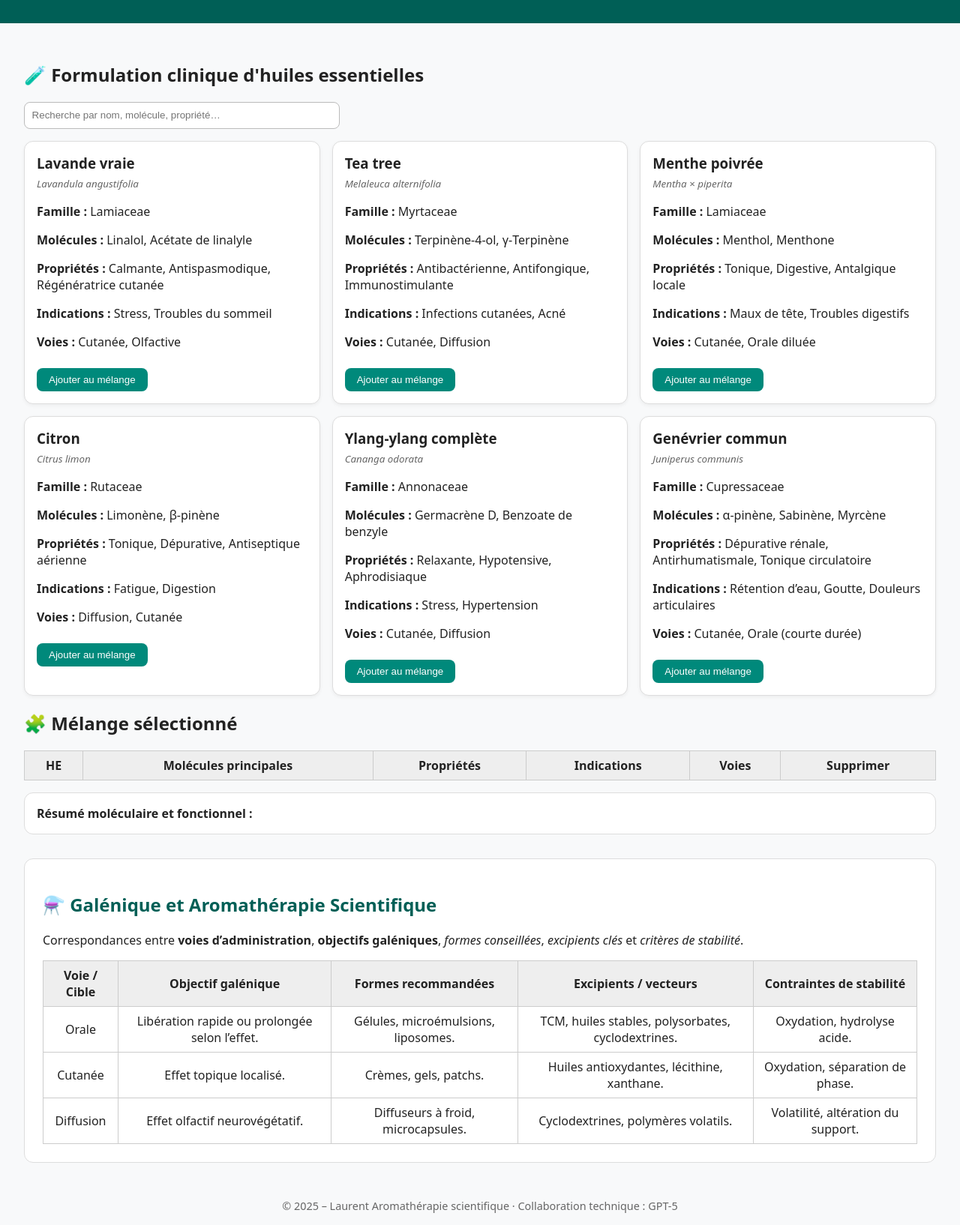
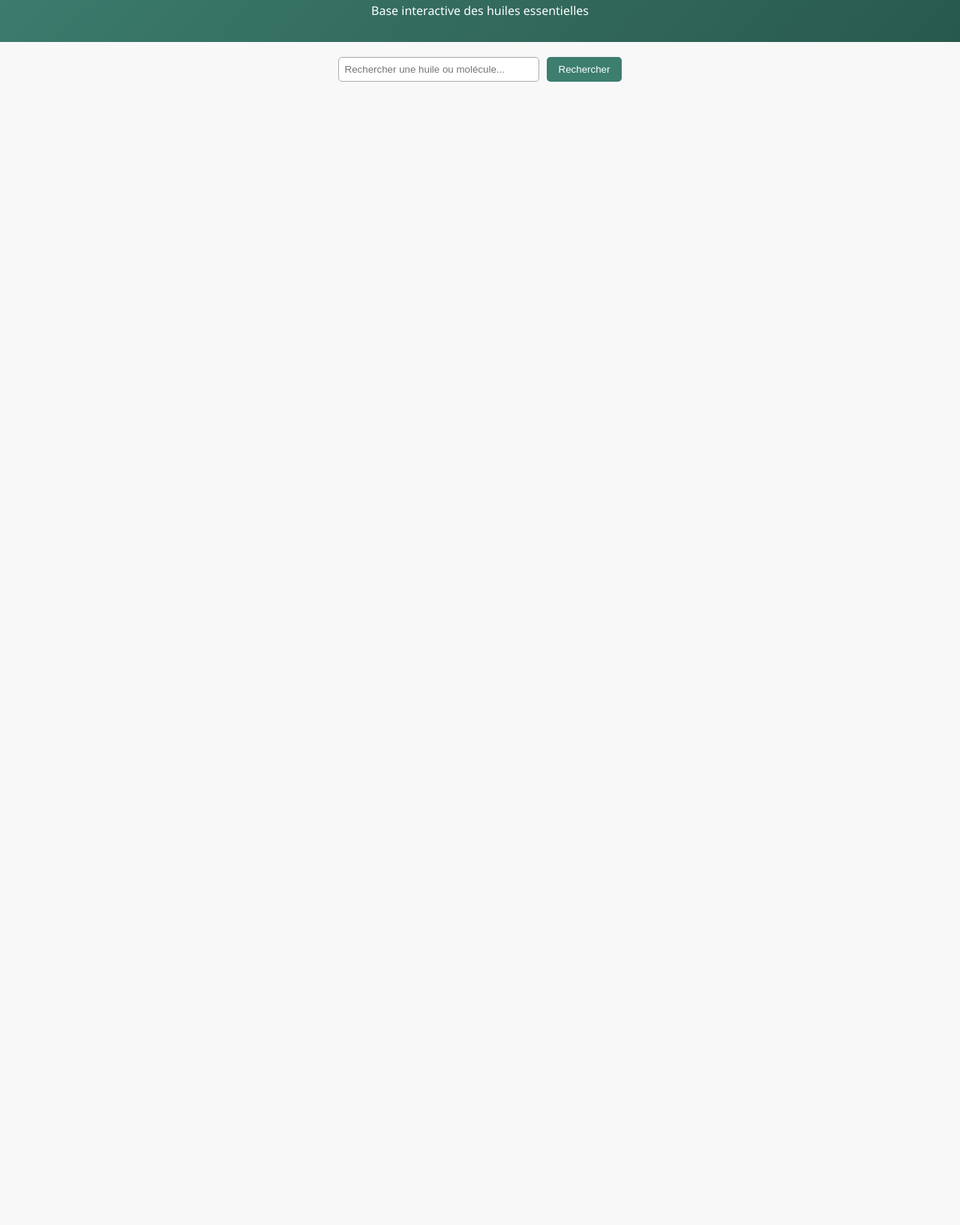
Before and after one commit to BIOSHIITAKE/Aromatherapie, a plain HTML site: page index.html in a window 1280 px wide. Shown: the part 98-1732 px from the top of the page at 75% size. After the commit the page ends 800 px from the top, so only its background shows below. Drawn offline with Linux system fonts and the light colour scheme.

Commit message:
index.html interactivity

```diff
--- a/index.html
+++ b/index.html
@@ -3,210 +3,159 @@
 <head>
 <meta charset="UTF-8">
 <meta name="viewport" content="width=device-width, initial-scale=1.0">
-<title>Aromathérapie Scientifique – Formulation Clinique & Galénique</title>
+<title>Aromathérapie scientifique – Fiches interactives</title>
 <style>
-  body {font-family: system-ui, -apple-system, Roboto, Arial; margin:0; padding:0; background:#f8f9fa; color:#222;}
-  header {background:#005f56; color:white; padding:1rem; text-align:center;}
-  h1 {margin:0;}
-  main {padding:2rem;}
-  input, select {padding:0.6rem; border-radius:8px; border:1px solid #bbb; width:100%; max-width:400px;}
-  .grid {display:grid; grid-template-columns: repeat(auto-fill,minmax(300px,1fr)); gap:1rem; margin-top:1rem;}
-  .card {background:white; border:1px solid #ddd; border-radius:12px; padding:1rem; box-shadow:0 2px 5px rgba(0,0,0,0.05);}
-  .card h3 {margin:0 0 .2rem;}
-  .card small {color:#666;}
-  .card button {margin-top:0.5rem; background:#00897b; color:white; border:none; border-radius:8px; padding:0.5rem 1rem; cursor:pointer;}
-  .card button:hover {background:#00796b;}
-  table {width:100%; border-collapse:collapse; margin-top:1rem; background:white;}
-  th, td {border:1px solid #ccc; padding:0.5rem; text-align:center;}
-  th {background:#eee;}
-  .summary {margin-top:1rem; padding:1rem; background:white; border-radius:12px; border:1px solid #ddd;}
-  .galenique {margin-top:2rem; background:white; padding:1.5rem; border-radius:12px; border:1px solid #ddd;}
-  .galenique h2 {color:#005f56;}
-  footer {text-align:center; padding:1rem; color:#666; font-size:0.9rem;}
+body {
+  font-family: 'Segoe UI', Tahoma, sans-serif;
+  margin: 0;
+  background: #f8f8f8;
+  color: #333;
+}
+header {
+  background: linear-gradient(135deg, #3d7e6f, #29594d);
+  color: white;
+  padding: 15px;
+  text-align: center;
+}
+.search-bar {
+  display: flex;
+  justify-content: center;
+  gap: 10px;
+  padding: 20px;
+}
+input[type="text"] {
+  padding: 8px;
+  width: 250px;
+  border: 1px solid #aaa;
+  border-radius: 5px;
+}
+button {
+  background: #3d7e6f;
+  color: white;
+  border: none;
+  padding: 8px 16px;
+  border-radius: 5px;
+  cursor: pointer;
+}
+button:hover {
+  background: #2a544a;
+}
+main {
+  max-width: 900px;
+  margin: auto;
+  padding: 20px;
+}
+.oil-card {
+  display: none;
+  background: white;
+  border-radius: 10px;
+  box-shadow: 0 2px 6px rgba(0,0,0,0.15);
+  margin-bottom: 20px;
+  padding: 15px;
+}
+.info {
+  background: linear-gradient(#768d87 5%, #6c7c7c 100%);
+  color: white;
+  padding: 6px 12px;
+  border-radius: 4px;
+}
+.icon {
+  vertical-align: middle;
+  margin-right: 8px;
+}
+table.posologie {
+  width: 100%;
+  border-collapse: collapse;
+  font-size: 13px;
+}
+table.posologie td {
+  border: 1px solid #999;
+  padding: 5px;
+}
+table.posologie thead {
+  background-color: #d3dad9;
+  font-weight: bold;
+  text-transform: uppercase;
+}
+.yes { background-color: #d0fcc5; }
+.no { background-color: #fdcece; }
 </style>
 </head>
+<body>
 
-<body>
 <header>
-  <h1>🌿 Aromathérapie Scientifique</h1>
-  <p>Formulation clinique · Galénique · Recherche moléculaire</p>
+  <h1>Aromathérapie scientifique</h1>
+  <p>Base interactive des huiles essentielles</p>
 </header>
 
+<div class="search-bar">
+  <input type="text" id="searchInput" placeholder="Rechercher une huile ou molécule...">
+  <button onclick="searchOil()">Rechercher</button>
+</div>
+
 <main>
-  <section>
-    <h2>🧪 Formulation clinique d'huiles essentielles</h2>
-    <input type="text" id="search" placeholder="Recherche par nom, molécule, propriété…">
-    <div id="listeHE" class="grid"></div>
-  </section>
+  <!-- ====== FICHE : JUNIPERUS COMMUNIS ====== -->
+  <div class="oil-card" id="juniperus-communis">
+    <div id="SafeStyles1760545859">
+      <p id="he_name" class="info rounded_top">
+        <img class="icon" src="https://www.aromadoc.ch/img/mini_info_white.png" alt="">
+        Juniperus communis (baies) – Genévrier commun
+      </p>
 
-  <section>
-    <h2>🧩 Mélange sélectionné</h2>
-    <table id="melangeTable">
-      <thead>
-        <tr>
-          <th>HE</th>
-          <th>Molécules principales</th>
-          <th>Propriétés</th>
-          <th>Indications</th>
-          <th>Voies</th>
-          <th>Supprimer</th>
-        </tr>
-      </thead>
-      <tbody></tbody>
-    </table>
-    <div class="summary" id="resume">
-      <strong>Résumé moléculaire et fonctionnel :</strong>
-      <div id="moleculesCumul"></div>
-      <div id="proprietesCumul"></div>
+      <table class="posologie">
+        <thead>
+          <tr>
+            <td></td><td>VALEUR</td><td>OBSERVATIONS</td>
+          </tr>
+        </thead>
+        <tbody>
+          <tr><td>Nom latin</td><td>Juniperus communis (baies)</td><td></td></tr>
+          <tr><td>Nom français</td><td>Genévrier commun (baies)</td><td></td></tr>
+          <tr><td>Famille</td><td>Cupressacées</td><td></td></tr>
+          <tr><td>Propriétés</td><td>Anti-inflammatoire, cholagogue, anti-infectieuse</td><td></td></tr>
+          <tr><td>Voies d'utilisation</td><td>Externe, per os (courte durée), diffusion</td><td></td></tr>
+          <tr><td>Contre-indications</td><td>Grossesse, insuffisance rénale</td><td></td></tr>
+          <tr><td>Densité</td><td>0.86 g/ml</td><td></td></tr>
+          <tr><td>Chémotype principal</td><td>α-pinène, sabinène, myrcène (15–20%)</td><td></td></tr>
+        </tbody>
+      </table>
     </div>
-  </section>
+  </div>
 
-  <section class="galenique">
-    <h2>⚗️ Galénique et Aromathérapie Scientifique</h2>
-    <p>Correspondances entre <strong>voies d’administration</strong>, <strong>objectifs galéniques</strong>,
-       <em>formes conseillées</em>, <em>excipients clés</em> et <em>critères de stabilité</em>.</p>
-
-    <table>
-      <thead>
-        <tr>
-          <th>Voie / Cible</th>
-          <th>Objectif galénique</th>
-          <th>Formes recommandées</th>
-          <th>Excipients / vecteurs</th>
-          <th>Contraintes de stabilité</th>
-        </tr>
-      </thead>
-      <tbody>
-        <tr>
-          <td>Orale</td>
-          <td>Libération rapide ou prolongée selon l’effet.</td>
-          <td>Gélules, microémulsions, liposomes.</td>
-          <td>TCM, huiles stables, polysorbates, cyclodextrines.</td>
-          <td>Oxydation, hydrolyse acide.</td>
-        </tr>
-        <tr>
-          <td>Cutanée</td>
-          <td>Effet topique localisé.</td>
-          <td>Crèmes, gels, patchs.</td>
-          <td>Huiles antioxydantes, lécithine, xanthane.</td>
-          <td>Oxydation, séparation de phase.</td>
-        </tr>
-        <tr>
-          <td>Diffusion</td>
-          <td>Effet olfactif neurovégétatif.</td>
-          <td>Diffuseurs à froid, microcapsules.</td>
-          <td>Cyclodextrines, polymères volatils.</td>
-          <td>Volatilité, altération du support.</td>
-        </tr>
-      </tbody>
-    </table>
-  </section>
+  <!-- Ici viendront les autres huiles essentielles -->
 </main>
 
-<footer>
-  © 2025 – Laurent Aromathérapie scientifique · Collaboration technique : GPT-5
-</footer>
-
 <script>
-// --- Données huiles essentielles ---
-const huiles = [
-  { nom:"Lavande vraie", latin:"Lavandula angustifolia", famille:"Lamiaceae",
-    molecules:["Linalol","Acétate de linalyle"],
-    proprietes:["Calmante","Antispasmodique","Régénératrice cutanée"],
-    indications:["Stress","Troubles du sommeil"], voies:["Cutanée","Olfactive"]
-  },
-  { nom:"Tea tree", latin:"Melaleuca alternifolia", famille:"Myrtaceae",
-    molecules:["Terpinène-4-ol","γ-Terpinène"],
-    proprietes:["Antibactérienne","Antifongique","Immunostimulante"],
-    indications:["Infections cutanées","Acné"], voies:["Cutanée","Diffusion"]
-  },
-  { nom:"Menthe poivrée", latin:"Mentha × piperita", famille:"Lamiaceae",
-    molecules:["Menthol","Menthone"],
-    proprietes:["Tonique","Digestive","Antalgique locale"],
-    indications:["Maux de tête","Troubles digestifs"], voies:["Cutanée","Orale diluée"]
-  },
-  { nom:"Citron", latin:"Citrus limon", famille:"Rutaceae",
-    molecules:["Limonène","β-pinène"],
-    proprietes:["Tonique","Dépurative","Antiseptique aérienne"],
-    indications:["Fatigue","Digestion"], voies:["Diffusion","Cutanée"]
-  },
-  { nom:"Ylang-ylang complète", latin:"Cananga odorata", famille:"Annonaceae",
-    molecules:["Germacrène D","Benzoate de benzyle"],
-    proprietes:["Relaxante","Hypotensive","Aphrodisiaque"],
-    indications:["Stress","Hypertension"], voies:["Cutanée","Diffusion"]
-  },
-  { nom:"Genévrier commun", latin:"Juniperus communis", famille:"Cupressaceae",
-    molecules:["α-pinène","Sabinène","Myrcène"],
-    proprietes:["Dépurative rénale","Antirhumatismale","Tonique circulatoire"],
-    indications:["Rétention d’eau","Goutte","Douleurs articulaires"], voies:["Cutanée","Orale (courte durée)"]
-  }
-];
-
-// --- Utilitaires de recherche accent-insensible ---
-function normaliser(txt) {
-  return txt.normalize("NFD").replace(/[\u0300-\u036f]/g,"").toLowerCase();
+// Fonction de recherche insensible aux accents
+function normalizeText(text) {
+  return text
+    .toLowerCase()
+    .normalize("NFD")
+    .replace(/[\u0300-\u036f]/g, ""); // retire accents
 }
 
-let melange = [];
+function searchOil() {
+  const input = document.getElementById("searchInput").value.trim();
+  const normalizedInput = normalizeText(input);
 
-function renderListe() {
-  const search = normaliser(document.getElementById("search").value);
-  const container = document.getElementById("listeHE");
-  container.innerHTML = "";
-  huiles.filter(h => normaliser(h.nom).includes(search)
-    || h.molecules.some(m => normaliser(m).includes(search))
-    || h.proprietes.some(p => normaliser(p).includes(search))
-    || h.indications.some(i => normaliser(i).includes(search)))
-  .forEach(h => {
-    const card = document.createElement("div");
-    card.className = "card";
-    card.innerHTML = `
-      <h3>${h.nom}</h3>
-      <small><em>${h.latin}</em></small>
-      <p><strong>Famille :</strong> ${h.famille}</p>
-      <p><strong>Molécules :</strong> ${h.molecules.join(", ")}</p>
-      <p><strong>Propriétés :</strong> ${h.proprietes.join(", ")}</p>
-      <p><strong>Indications :</strong> ${h.indications.join(", ")}</p>
-      <p><strong>Voies :</strong> ${h.voies.join(", ")}</p>
-      <button onclick="ajouterMelange('${h.nom}')">Ajouter au mélange</button>`;
-    container.appendChild(card);
+  const cards = document.querySelectorAll(".oil-card");
+  let found = false;
+
+  cards.forEach(card => {
+    const text = normalizeText(card.innerText);
+    if (text.includes(normalizedInput)) {
+      card.style.display = "block";
+      found = true;
+    } else {
+      card.style.display = "none";
+    }
   });
+
+  if (!found) {
+    alert("Aucune huile essentielle trouvée !");
+  }
 }
+</script>
 
-function ajouterMelange(nom) {
-  const he = huiles.find(h=>h.nom===nom);
-  if(!melange.includes(he)) melange.push(he);
-  renderMelange();
-}
-
-function supprimerHE(i) {
-  melange.splice(i,1);
-  renderMelange();
-}
-
-function renderMelange() {
-  const tbody = document.querySelector("#melangeTable tbody");
-  tbody.innerHTML = "";
-  let cumulMol = new Set(), cumulProp = new Set();
-  melange.forEach((h,i) => {
-    const tr = document.createElement("tr");
-    tr.innerHTML = `
-      <td>${h.nom}</td>
-      <td>${h.molecules.join(", ")}</td>
-      <td>${h.proprietes.join(", ")}</td>
-      <td>${h.indications.join(", ")}</td>
-      <td>${h.voies.join(", ")}</td>
-      <td><button onclick="supprimerHE(${i})">❌</button></td>`;
-    tbody.appendChild(tr);
-    h.molecules.forEach(m=>cumulMol.add(m));
-    h.proprietes.forEach(p=>cumulProp.add(p));
-  });
-  document.getElementById("moleculesCumul").innerText = "Molécules présentes : " + Array.from(cumulMol).join(", ");
-  document.getElementById("proprietesCumul").innerText = "Propriétés combinées : " + Array.from(cumulProp).join(", ");
-}
-
-document.getElementById("search").addEventListener("input", renderListe);
-renderListe();
-</script>
 </body>
 </html>
```
